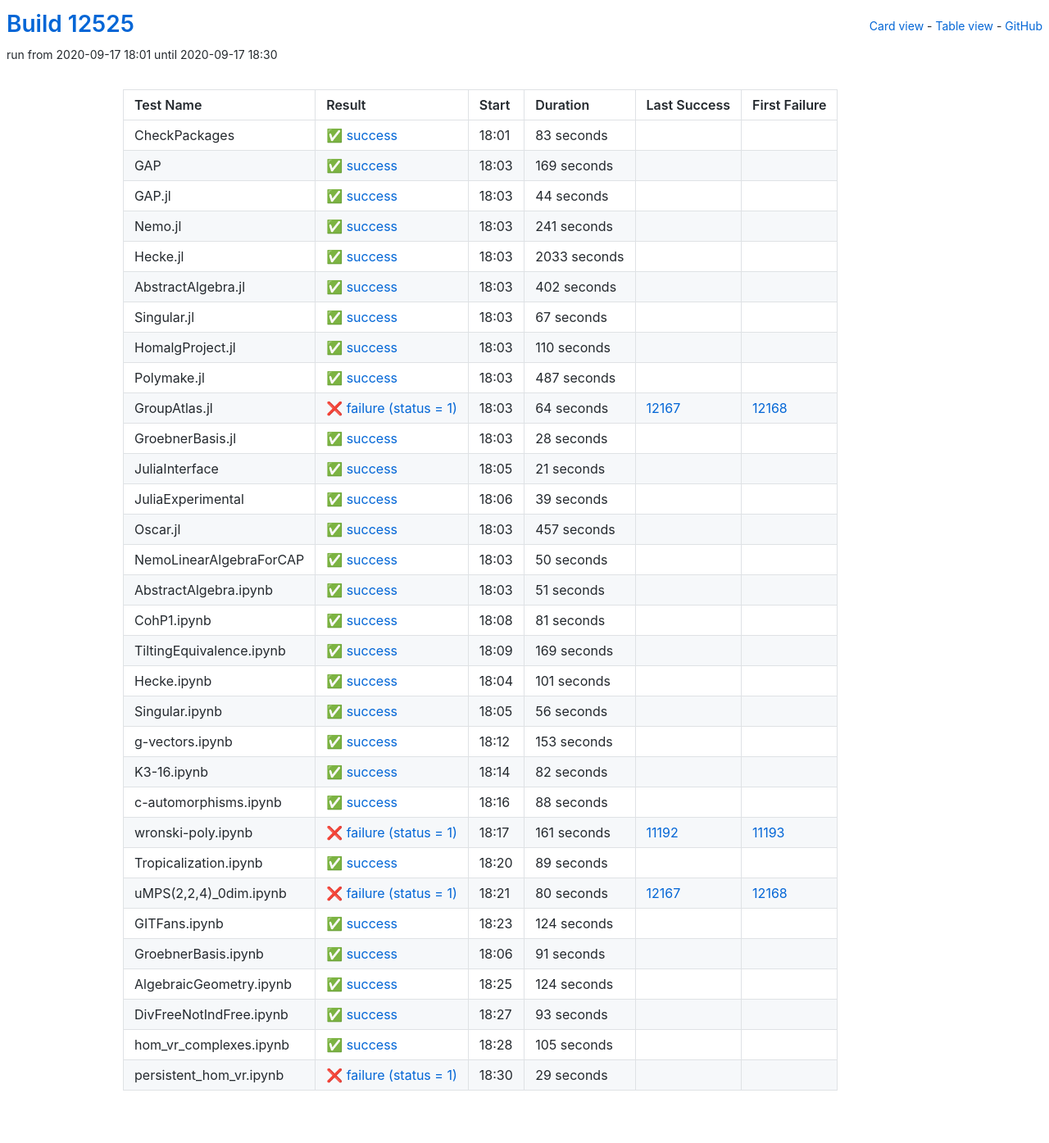
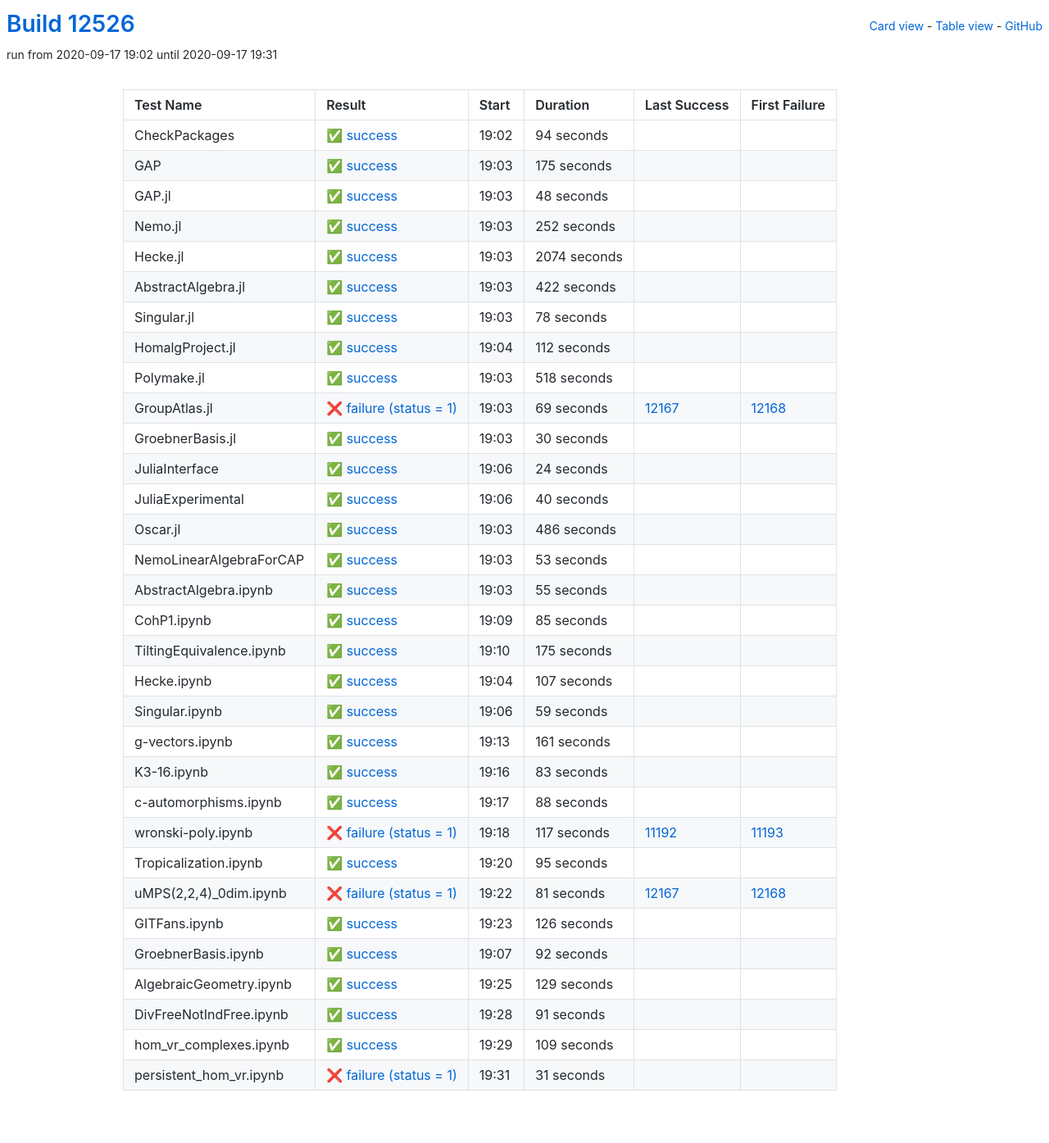
Before and after one commit to oscar-system/oscar-ci-status, a Jekyll site: the page built from table.html, in a window 1280 px wide. Shown: the whole page at 82% size. Built offline with Jekyll 4.4.1, drawn with Linux system fonts in a browser that asks for light colours.

Commit message:
Build #12526

```diff
--- a/_data/ci.yml
+++ b/_data/ci.yml
@@ -1,6 +1,6 @@
 ---
-build: 12525
-build_url: https://oscarci.mathematik.uni-kl.de/job/oscar/12525/
+build: 12526
+build_url: https://oscarci.mathematik.uni-kl.de/job/oscar/12526/
 job: oscar
 organization: oscar-system
 repo: oscar-ci-status
@@ -8,8 +8,260 @@ repourl: https://github.com/oscar-system/oscar-ci-status
 tests:
 - name: CheckPackages
   id: checkpackages
-  log: https://oscarci.mathematik.uni-kl.de/job/oscar/12525/artifact/logs/build-12525/CheckPackages.log
-  start: 2020-09-17 18:01
+  log: https://oscarci.mathematik.uni-kl.de/job/oscar/12526/artifact/logs/build-12526/CheckPackages.log
+  start: 2020-09-17 19:02
+  success: true
+  exitcode: 0
+  status: success
+  duration: 94
+  last_success: false
+  last_success_url:
+  first_failure: false
+  first_failure_url:
+- name: GAP
+  id: gap
+  log: https://oscarci.mathematik.uni-kl.de/job/oscar/12526/artifact/logs/build-12526/GAP.log
+  start: 2020-09-17 19:03
+  success: true
+  exitcode: 0
+  status: success
+  duration: 175
+  last_success: false
+  last_success_url:
+  first_failure: false
+  first_failure_url:
+- name: GAP.jl
+  id: gap-jl
+  log: https://oscarci.mathematik.uni-kl.de/job/oscar/12526/artifact/logs/build-12526/GAP.jl.log
+  start: 2020-09-17 19:03
+  success: true
+  exitcode: 0
+  status: success
+  duration: 48
+  last_success: false
+  last_success_url:
+  first_failure: false
+  first_failure_url:
+- name: Nemo.jl
+  id: nemo-jl
+  log: https://oscarci.mathematik.uni-kl.de/job/oscar/12526/artifact/logs/build-12526/Nemo.jl.log
+  start: 2020-09-17 19:03
+  success: true
+  exitcode: 0
+  status: success
+  duration: 252
+  last_success: false
+  last_success_url:
+  first_failure: false
+  first_failure_url:
+- name: Hecke.jl
+  id: hecke-jl
+  log: https://oscarci.mathematik.uni-kl.de/job/oscar/12526/artifact/logs/build-12526/Hecke.jl.log
+  start: 2020-09-17 19:03
+  success: true
+  exitcode: 0
+  status: success
+  duration: 2074
+  last_success: false
+  last_success_url:
+  first_failure: false
+  first_failure_url:
+- name: AbstractAlgebra.jl
+  id: abstractalgebra-jl
+  log: https://oscarci.mathematik.uni-kl.de/job/oscar/12526/artifact/logs/build-12526/AbstractAlgebra.jl.log
+  start: 2020-09-17 19:03
+  success: true
+  exitcode: 0
+  status: success
+  duration: 422
+  last_success: false
+  last_success_url:
+  first_failure: false
+  first_failure_url:
+- name: Singular.jl
+  id: singular-jl
+  log: https://oscarci.mathematik.uni-kl.de/job/oscar/12526/artifact/logs/build-12526/Singular.jl.log
+  start: 2020-09-17 19:03
+  success: true
+  exitcode: 0
+  status: success
+  duration: 78
+  last_success: false
+  last_success_url:
+  first_failure: false
+  first_failure_url:
+- name: HomalgProject.jl
+  id: homalgproject-jl
+  log: https://oscarci.mathematik.uni-kl.de/job/oscar/12526/artifact/logs/build-12526/HomalgProject.jl.log
+  start: 2020-09-17 19:04
+  success: true
+  exitcode: 0
+  status: success
+  duration: 112
+  last_success: false
+  last_success_url:
+  first_failure: false
+  first_failure_url:
+- name: Polymake.jl
+  id: polymake-jl
+  log: https://oscarci.mathematik.uni-kl.de/job/oscar/12526/artifact/logs/build-12526/Polymake.jl.log
+  start: 2020-09-17 19:03
+  success: true
+  exitcode: 0
+  status: success
+  duration: 518
+  last_success: false
+  last_success_url:
+  first_failure: false
+  first_failure_url:
+- name: GroupAtlas.jl
+  id: groupatlas-jl
+  log: https://oscarci.mathematik.uni-kl.de/job/oscar/12526/artifact/logs/build-12526/GroupAtlas.jl.log
+  start: 2020-09-17 19:03
+  success: false
+  exitcode: 1
+  status: failure
+  duration: 69
+  last_success: 12167
+  last_success_url: https://oscarci.mathematik.uni-kl.de/job/oscar/12167/
+  first_failure: 12168
+  first_failure_url: https://oscarci.mathematik.uni-kl.de/job/oscar/12168/
+- name: GroebnerBasis.jl
+  id: groebnerbasis-jl
+  log: https://oscarci.mathematik.uni-kl.de/job/oscar/12526/artifact/logs/build-12526/GroebnerBasis.jl.log
+  start: 2020-09-17 19:03
+  success: true
+  exitcode: 0
+  status: success
+  duration: 30
+  last_success: false
+  last_success_url:
+  first_failure: false
+  first_failure_url:
+- name: JuliaInterface
+  id: juliainterface
+  log: https://oscarci.mathematik.uni-kl.de/job/oscar/12526/artifact/logs/build-12526/JuliaInterface.log
+  start: 2020-09-17 19:06
+  success: true
+  exitcode: 0
+  status: success
+  duration: 24
+  last_success: false
+  last_success_url:
+  first_failure: false
+  first_failure_url:
+- name: JuliaExperimental
+  id: juliaexperimental
+  log: https://oscarci.mathematik.uni-kl.de/job/oscar/12526/artifact/logs/build-12526/JuliaExperimental.log
+  start: 2020-09-17 19:06
+  success: true
+  exitcode: 0
+  status: success
+  duration: 40
+  last_success: false
+  last_success_url:
+  first_failure: false
+  first_failure_url:
+- name: Oscar.jl
+  id: oscar-jl
+  log: https://oscarci.mathematik.uni-kl.de/job/oscar/12526/artifact/logs/build-12526/Oscar.jl.log
+  start: 2020-09-17 19:03
+  success: true
+  exitcode: 0
+  status: success
+  duration: 486
+  last_success: false
+  last_success_url:
+  first_failure: false
+  first_failure_url:
+- name: NemoLinearAlgebraForCAP
+  id: nemolinearalgebraforcap
+  log: https://oscarci.mathematik.uni-kl.de/job/oscar/12526/artifact/logs/build-12526/NemoLinearAlgebraForCAP.log
+  start: 2020-09-17 19:03
+  success: true
+  exitcode: 0
+  status: success
+  duration: 53
+  last_success: false
+  last_success_url:
+  first_failure: false
+  first_failure_url:
+- name: AbstractAlgebra.ipynb
+  id: abstractalgebra-ipynb
+  log: https://oscarci.mathematik.uni-kl.de/job/oscar/12526/artifact/logs/build-12526/AbstractAlgebra.ipynb.log
+  start: 2020-09-17 19:03
+  success: true
+  exitcode: 0
+  status: success
+  duration: 55
+  last_success: false
+  last_success_url:
+  first_failure: false
+  first_failure_url:
+- name: CohP1.ipynb
+  id: cohp1-ipynb
+  log: https://oscarci.mathematik.uni-kl.de/job/oscar/12526/artifact/logs/build-12526/CohP1.ipynb.log
+  start: 2020-09-17 19:09
+  success: true
+  exitcode: 0
+  status: success
+  duration: 85
+  last_success: false
+  last_success_url:
+  first_failure: false
+  first_failure_url:
+- name: TiltingEquivalence.ipynb
+  id: tiltingequivalence-ipynb
+  log: https://oscarci.mathematik.uni-kl.de/job/oscar/12526/artifact/logs/build-12526/TiltingEquivalence.ipynb.log
+  start: 2020-09-17 19:10
+  success: true
+  exitcode: 0
+  status: success
+  duration: 175
+  last_success: false
+  last_success_url:
+  first_failure: false
+  first_failure_url:
+- name: Hecke.ipynb
+  id: hecke-ipynb
+  log: https://oscarci.mathematik.uni-kl.de/job/oscar/12526/artifact/logs/build-12526/Hecke.ipynb.log
+  start: 2020-09-17 19:04
+  success: true
+  exitcode: 0
+  status: success
+  duration: 107
+  last_success: false
+  last_success_url:
+  first_failure: false
+  first_failure_url:
+- name: Singular.ipynb
+  id: singular-ipynb
+  log: https://oscarci.mathematik.uni-kl.de/job/oscar/12526/artifact/logs/build-12526/Singular.ipynb.log
+  start: 2020-09-17 19:06
+  success: true
+  exitcode: 0
+  status: success
+  duration: 59
+  last_success: false
+  last_success_url:
+  first_failure: false
+  first_failure_url:
+- name: g-vectors.ipynb
+  id: g-vectors-ipynb
+  log: https://oscarci.mathematik.uni-kl.de/job/oscar/12526/artifact/logs/build-12526/g-vectors.ipynb.log
+  start: 2020-09-17 19:13
+  success: true
+  exitcode: 0
+  status: success
+  duration: 161
+  last_success: false
+  last_success_url:
+  first_failure: false
+  first_failure_url:
+- name: K3-16.ipynb
+  id: k3-16-ipynb
+  log: https://oscarci.mathematik.uni-kl.de/job/oscar/12526/artifact/logs/build-12526/K3-16.ipynb.log
+  start: 2020-09-17 19:16
   success: true
   exitcode: 0
   status: success
@@ -18,262 +270,10 @@ tests:
   last_success_url:
   first_failure: false
   first_failure_url:
-- name: GAP
-  id: gap
-  log: https://oscarci.mathematik.uni-kl.de/job/oscar/12525/artifact/logs/build-12525/GAP.log
-  start: 2020-09-17 18:03
-  success: true
-  exitcode: 0
-  status: success
-  duration: 169
-  last_success: false
-  last_success_url:
-  first_failure: false
-  first_failure_url:
-- name: GAP.jl
-  id: gap-jl
-  log: https://oscarci.mathematik.uni-kl.de/job/oscar/12525/artifact/logs/build-12525/GAP.jl.log
-  start: 2020-09-17 18:03
-  success: true
-  exitcode: 0
-  status: success
-  duration: 44
-  last_success: false
-  last_success_url:
-  first_failure: false
-  first_failure_url:
-- name: Nemo.jl
-  id: nemo-jl
-  log: https://oscarci.mathematik.uni-kl.de/job/oscar/12525/artifact/logs/build-12525/Nemo.jl.log
-  start: 2020-09-17 18:03
-  success: true
-  exitcode: 0
-  status: success
-  duration: 241
-  last_success: false
-  last_success_url:
-  first_failure: false
-  first_failure_url:
-- name: Hecke.jl
-  id: hecke-jl
-  log: https://oscarci.mathematik.uni-kl.de/job/oscar/12525/artifact/logs/build-12525/Hecke.jl.log
-  start: 2020-09-17 18:03
-  success: true
-  exitcode: 0
-  status: success
-  duration: 2033
-  last_success: false
-  last_success_url:
-  first_failure: false
-  first_failure_url:
-- name: AbstractAlgebra.jl
-  id: abstractalgebra-jl
-  log: https://oscarci.mathematik.uni-kl.de/job/oscar/12525/artifact/logs/build-12525/AbstractAlgebra.jl.log
-  start: 2020-09-17 18:03
-  success: true
-  exitcode: 0
-  status: success
-  duration: 402
-  last_success: false
-  last_success_url:
-  first_failure: false
-  first_failure_url:
-- name: Singular.jl
-  id: singular-jl
-  log: https://oscarci.mathematik.uni-kl.de/job/oscar/12525/artifact/logs/build-12525/Singular.jl.log
-  start: 2020-09-17 18:03
-  success: true
-  exitcode: 0
-  status: success
-  duration: 67
-  last_success: false
-  last_success_url:
-  first_failure: false
-  first_failure_url:
-- name: HomalgProject.jl
-  id: homalgproject-jl
-  log: https://oscarci.mathematik.uni-kl.de/job/oscar/12525/artifact/logs/build-12525/HomalgProject.jl.log
-  start: 2020-09-17 18:03
-  success: true
-  exitcode: 0
-  status: success
-  duration: 110
-  last_success: false
-  last_success_url:
-  first_failure: false
-  first_failure_url:
-- name: Polymake.jl
-  id: polymake-jl
-  log: https://oscarci.mathematik.uni-kl.de/job/oscar/12525/artifact/logs/build-12525/Polymake.jl.log
-  start: 2020-09-17 18:03
-  success: true
-  exitcode: 0
-  status: success
-  duration: 487
-  last_success: false
-  last_success_url:
-  first_failure: false
-  first_failure_url:
-- name: GroupAtlas.jl
-  id: groupatlas-jl
-  log: https://oscarci.mathematik.uni-kl.de/job/oscar/12525/artifact/logs/build-12525/GroupAtlas.jl.log
-  start: 2020-09-17 18:03
-  success: false
-  exitcode: 1
-  status: failure
-  duration: 64
-  last_success: 12167
-  last_success_url: https://oscarci.mathematik.uni-kl.de/job/oscar/12167/
-  first_failure: 12168
-  first_failure_url: https://oscarci.mathematik.uni-kl.de/job/oscar/12168/
-- name: GroebnerBasis.jl
-  id: groebnerbasis-jl
-  log: https://oscarci.mathematik.uni-kl.de/job/oscar/12525/artifact/logs/build-12525/GroebnerBasis.jl.log
-  start: 2020-09-17 18:03
-  success: true
-  exitcode: 0
-  status: success
-  duration: 28
-  last_success: false
-  last_success_url:
-  first_failure: false
-  first_failure_url:
-- name: JuliaInterface
-  id: juliainterface
-  log: https://oscarci.mathematik.uni-kl.de/job/oscar/12525/artifact/logs/build-12525/JuliaInterface.log
-  start: 2020-09-17 18:05
-  success: true
-  exitcode: 0
-  status: success
-  duration: 21
-  last_success: false
-  last_success_url:
-  first_failure: false
-  first_failure_url:
-- name: JuliaExperimental
-  id: juliaexperimental
-  log: https://oscarci.mathematik.uni-kl.de/job/oscar/12525/artifact/logs/build-12525/JuliaExperimental.log
-  start: 2020-09-17 18:06
-  success: true
-  exitcode: 0
-  status: success
-  duration: 39
-  last_success: false
-  last_success_url:
-  first_failure: false
-  first_failure_url:
-- name: Oscar.jl
-  id: oscar-jl
-  log: https://oscarci.mathematik.uni-kl.de/job/oscar/12525/artifact/logs/build-12525/Oscar.jl.log
-  start: 2020-09-17 18:03
-  success: true
-  exitcode: 0
-  status: success
-  duration: 457
-  last_success: false
-  last_success_url:
-  first_failure: false
-  first_failure_url:
-- name: NemoLinearAlgebraForCAP
-  id: nemolinearalgebraforcap
-  log: https://oscarci.mathematik.uni-kl.de/job/oscar/12525/artifact/logs/build-12525/NemoLinearAlgebraForCAP.log
-  start: 2020-09-17 18:03
-  success: true
-  exitcode: 0
-  status: success
-  duration: 50
-  last_success: false
-  last_success_url:
-  first_failure: false
-  first_failure_url:
-- name: AbstractAlgebra.ipynb
-  id: abstractalgebra-ipynb
-  log: https://oscarci.mathematik.uni-kl.de/job/oscar/12525/artifact/logs/build-12525/AbstractAlgebra.ipynb.log
-  start: 2020-09-17 18:03
-  success: true
-  exitcode: 0
-  status: success
-  duration: 51
-  last_success: false
-  last_success_url:
-  first_failure: false
-  first_failure_url:
-- name: CohP1.ipynb
-  id: cohp1-ipynb
-  log: https://oscarci.mathematik.uni-kl.de/job/oscar/12525/artifact/logs/build-12525/CohP1.ipynb.log
-  start: 2020-09-17 18:08
-  success: true
-  exitcode: 0
-  status: success
-  duration: 81
-  last_success: false
-  last_success_url:
-  first_failure: false
-  first_failure_url:
-- name: TiltingEquivalence.ipynb
-  id: tiltingequivalence-ipynb
-  log: https://oscarci.mathematik.uni-kl.de/job/oscar/12525/artifact/logs/build-12525/TiltingEquivalence.ipynb.log
-  start: 2020-09-17 18:09
-  success: true
-  exitcode: 0
-  status: success
-  duration: 169
-  last_success: false
-  last_success_url:
-  first_failure: false
-  first_failure_url:
-- name: Hecke.ipynb
-  id: hecke-ipynb
-  log: https://oscarci.mathematik.uni-kl.de/job/oscar/12525/artifact/logs/build-12525/Hecke.ipynb.log
-  start: 2020-09-17 18:04
-  success: true
-  exitcode: 0
-  status: success
-  duration: 101
-  last_success: false
-  last_success_url:
-  first_failure: false
-  first_failure_url:
-- name: Singular.ipynb
-  id: singular-ipynb
-  log: https://oscarci.mathematik.uni-kl.de/job/oscar/12525/artifact/logs/build-12525/Singular.ipynb.log
-  start: 2020-09-17 18:05
-  success: true
-  exitcode: 0
-  status: success
-  duration: 56
-  last_success: false
-  last_success_url:
-  first_failure: false
-  first_failure_url:
-- name: g-vectors.ipynb
-  id: g-vectors-ipynb
-  log: https://oscarci.mathematik.uni-kl.de/job/oscar/12525/artifact/logs/build-12525/g-vectors.ipynb.log
-  start: 2020-09-17 18:12
-  success: true
-  exitcode: 0
-  status: success
-  duration: 153
-  last_success: false
-  last_success_url:
-  first_failure: false
-  first_failure_url:
-- name: K3-16.ipynb
-  id: k3-16-ipynb
-  log: https://oscarci.mathematik.uni-kl.de/job/oscar/12525/artifact/logs/build-12525/K3-16.ipynb.log
-  start: 2020-09-17 18:14
-  success: true
-  exitcode: 0
-  status: success
-  duration: 82
-  last_success: false
-  last_success_url:
-  first_failure: false
-  first_failure_url:
 - name: c-automorphisms.ipynb
   id: c-automorphisms-ipynb
-  log: https://oscarci.mathematik.uni-kl.de/job/oscar/12525/artifact/logs/build-12525/c-automorphisms.ipynb.log
-  start: 2020-09-17 18:16
+  log: https://oscarci.mathematik.uni-kl.de/job/oscar/12526/artifact/logs/build-12526/c-automorphisms.ipynb.log
+  start: 2020-09-17 19:17
   success: true
   exitcode: 0
   status: success
@@ -284,56 +284,80 @@ tests:
   first_failure_url:
 - name: wronski-poly.ipynb
   id: wronski-poly-ipynb
-  log: https://oscarci.mathematik.uni-kl.de/job/oscar/12525/artifact/logs/build-12525/wronski-poly.ipynb.log
-  start: 2020-09-17 18:17
+  log: https://oscarci.mathematik.uni-kl.de/job/oscar/12526/artifact/logs/build-12526/wronski-poly.ipynb.log
+  start: 2020-09-17 19:18
   success: false
   exitcode: 1
   status: failure
-  duration: 161
+  duration: 117
   last_success: 11192
   last_success_url: https://oscarci.mathematik.uni-kl.de/job/oscar/11192/
   first_failure: 11193
   first_failure_url: https://oscarci.mathematik.uni-kl.de/job/oscar/11193/
 - name: Tropicalization.ipynb
   id: tropicalization-ipynb
-  log: https://oscarci.mathematik.uni-kl.de/job/oscar/12525/artifact/logs/build-12525/Tropicalization.ipynb.log
-  start: 2020-09-17 18:20
+  log: https://oscarci.mathematik.uni-kl.de/job/oscar/12526/artifact/logs/build-12526/Tropicalization.ipynb.log
+  start: 2020-09-17 19:20
   success: true
   exitcode: 0
   status: success
-  duration: 89
+  duration: 95
   last_success: false
   last_success_url:
   first_failure: false
   first_failure_url:
 - name: uMPS(2,2,4)_0dim.ipynb
   id: umps-2-2-4-0dim-ipynb
-  log: https://oscarci.mathematik.uni-kl.de/job/oscar/12525/artifact/logs/build-12525/uMPS-2-2-4-_0dim.ipynb.log
-  start: 2020-09-17 18:21
+  log: https://oscarci.mathematik.uni-kl.de/job/oscar/12526/artifact/logs/build-12526/uMPS-2-2-4-_0dim.ipynb.log
+  start: 2020-09-17 19:22
   success: false
   exitcode: 1
   status: failure
-  duration: 80
+  duration: 81
   last_success: 12167
   last_success_url: https://oscarci.mathematik.uni-kl.de/job/oscar/12167/
   first_failure: 12168
   first_failure_url: https://oscarci.mathematik.uni-kl.de/job/oscar/12168/
 - name: GITFans.ipynb
   id: gitfans-ipynb
-  log: https://oscarci.mathematik.uni-kl.de/job/oscar/12525/artifact/logs/build-12525/GITFans.ipynb.log
-  start: 2020-09-17 18:23
+  log: https://oscarci.mathematik.uni-kl.de/job/oscar/12526/artifact/logs/build-12526/GITFans.ipynb.log
+  start: 2020-09-17 19:23
   success: true
   exitcode: 0
   status: success
-  duration: 124
+  duration: 126
   last_success: false
   last_success_url:
   first_failure: false
   first_failure_url:
 - name: GroebnerBasis.ipynb
   id: groebnerbasis-ipynb
-  log: https://oscarci.mathematik.uni-kl.de/job/oscar/12525/artifact/logs/build-12525/GroebnerBasis.ipynb.log
-  start: 2020-09-17 18:06
+  log: https://oscarci.mathematik.uni-kl.de/job/oscar/12526/artifact/logs/build-12526/GroebnerBasis.ipynb.log
+  start: 2020-09-17 19:07
+  success: true
+  exitcode: 0
+  status: success
+  duration: 92
+  last_success: false
+  last_success_url:
+  first_failure: false
+  first_failure_url:
+- name: AlgebraicGeometry.ipynb
+  id: algebraicgeometry-ipynb
+  log: https://oscarci.mathematik.uni-kl.de/job/oscar/12526/artifact/logs/build-12526/AlgebraicGeometry.ipynb.log
+  start: 2020-09-17 19:25
+  success: true
+  exitcode: 0
+  status: success
+  duration: 129
+  last_success: false
+  last_success_url:
+  first_failure: false
+  first_failure_url:
+- name: DivFreeNotIndFree.ipynb
+  id: divfreenotindfree-ipynb
+  log: https://oscarci.mathematik.uni-kl.de/job/oscar/12526/artifact/logs/build-12526/DivFreeNotIndFree.ipynb.log
+  start: 2020-09-17 19:28
   success: true
   exitcode: 0
   status: success
@@ -342,50 +366,26 @@ tests:
   last_success_url:
   first_failure: false
   first_failure_url:
-- name: AlgebraicGeometry.ipynb
-  id: algebraicgeometry-ipynb
-  log: https://oscarci.mathematik.uni-kl.de/job/oscar/12525/artifact/logs/build-12525/AlgebraicGeometry.ipynb.log
-  start: 2020-09-17 18:25
+- name: hom_vr_complexes.ipynb
+  id: hom-vr-complexes-ipynb
+  log: https://oscarci.mathematik.uni-kl.de/job/oscar/12526/artifact/logs/build-12526/hom_vr_complexes.ipynb.log
+  start: 2020-09-17 19:29
   success: true
   exitcode: 0
   status: success
-  duration: 124
-  last_success: false
-  last_success_url:
-  first_failure: false
-  first_failure_url:
-- name: DivFreeNotIndFree.ipynb
-  id: divfreenotindfree-ipynb
-  log: https://oscarci.mathematik.uni-kl.de/job/oscar/12525/artifact/logs/build-12525/DivFreeNotIndFree.ipynb.log
-  start: 2020-09-17 18:27
-  success: true
-  exitcode: 0
-  status: success
-  duration: 93
-  last_success: false
-  last_success_url:
-  first_failure: false
-  first_failure_url:
-- name: hom_vr_complexes.ipynb
-  id: hom-vr-complexes-ipynb
-  log: https://oscarci.mathematik.uni-kl.de/job/oscar/12525/artifact/logs/build-12525/hom_vr_complexes.ipynb.log
-  start: 2020-09-17 18:28
-  success: true
-  exitcode: 0
-  status: success
-  duration: 105
+  duration: 109
   last_success: false
   last_success_url:
   first_failure: false
   first_failure_url:
 - name: persistent_hom_vr.ipynb
   id: persistent-hom-vr-ipynb
-  log: https://oscarci.mathematik.uni-kl.de/job/oscar/12525/artifact/logs/build-12525/persistent_hom_vr.ipynb.log
-  start: 2020-09-17 18:30
+  log: https://oscarci.mathematik.uni-kl.de/job/oscar/12526/artifact/logs/build-12526/persistent_hom_vr.ipynb.log
+  start: 2020-09-17 19:31
   success: false
   exitcode: 1
   status: failure
-  duration: 29
+  duration: 31
   last_success: false
   last_success_url:
   first_failure: false
```
Also changed, not shown: README.md.
